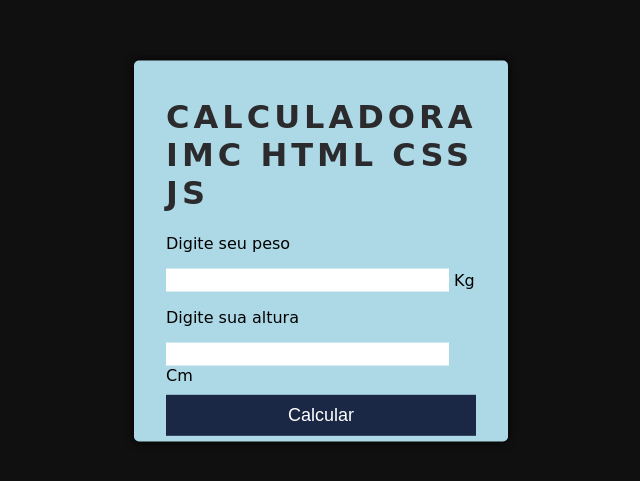
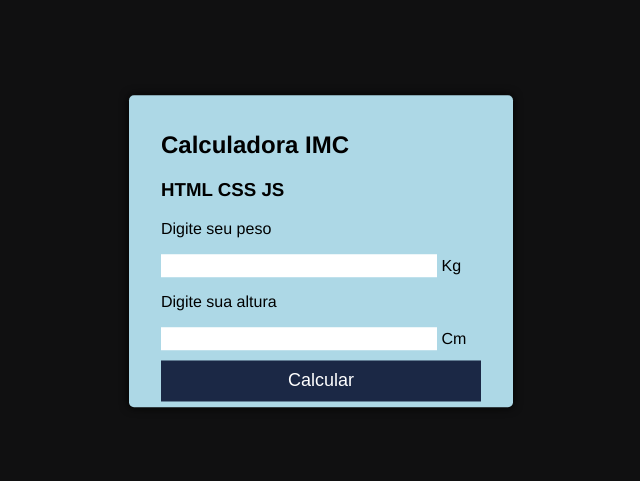
Before and after one commit to MarcanteVitor/CURSO-JS-UTFPR-PB, a plain HTML site: page 20-05-2023/index.html in a window 1280 px wide. Shown: the part 149-630 px from the top of the page, without its empty margins (319-959 px from the left). Drawn offline with Linux system fonts and the light colour scheme.

Commit message:
Ajustes layout

```diff
--- a/20-05-2023/index.css
+++ b/20-05-2023/index.css
@@ -3,7 +3,7 @@ body{
   display: flex;
   justify-content: center;
   background-color: #101011;
-  font-family: 'Indie Flower', cursive;
+  font-family: Helvetica, sans-serif
 }
 
 .tela1{
@@ -13,7 +13,7 @@ body{
   position: absolute;
   padding: 1em 2em;
 
-  width: 310px;
+  width: 25%;
 
   left: 0;
   right: 0;
@@ -45,16 +45,17 @@ h1 {
 
 #peso {
   border: none;
-  width: 90%;
+  width: 85%;
   font-size: 18px;
 }
 
 #altura {
   border: none;
-  width: 90%;
+  width: 85%;
   font-size: 18px;
 }
 
+
 #resultado {
-  transform : translateY(50%);
+  transform : translateY(80%);
 }
--- a/20-05-2023/index.html
+++ b/20-05-2023/index.html
@@ -5,20 +5,25 @@
     <link rel="stylesheet" href="index.css">
   </head>
   <body>
-    <div class = tela1>
-      <h1>Calculadora IMC HTML CSS JS</h1>
+    <div class="tela1">
+      <h2>
+        Calculadora IMC
+      </h1>
+      <h3>
+        HTML CSS JS
+      </h2>
       <form>
         <p>Digite seu peso</p>
       </form>
-      <input id='peso' type='number'/>
-      <span>Kg</span>
+      <input id="peso" type="number"/>
+      <span id="kg">Kg</span>
       <div>
         <p>Digite sua altura</p>
-        <input id='altura' type='number'/>
-        <span>Cm</span>
+        <input id="altura" type="number"/>
+        <span id="cm">Cm</span>
       </div>
       <div>
-        <input id='btn_calcular' class='botao' type="button" value="Calcular">
+        <input id="btn_calcular" class="botao" type="button" value="Calcular">
       </div>
       <div id="resultado"></div>
     </div>
```
